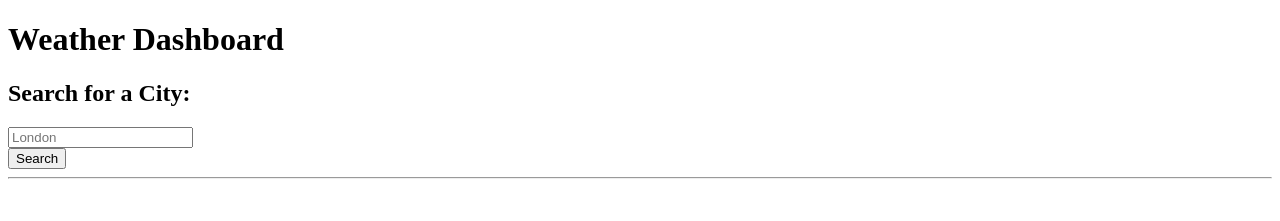
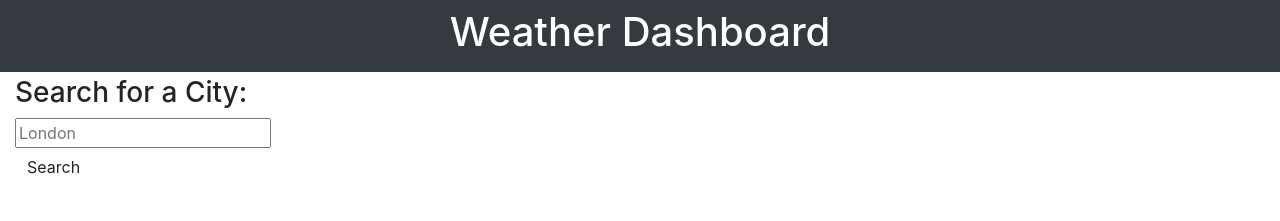
Before and after one commit to Dustek/Weather-Dashboard, a plain HTML site: page index.html in a window 1280 px wide. Drawn offline with nearby package versions, Linux system fonts and the light colour scheme.

Commit message:
fixed bootstrap

```diff
--- a/index.html
+++ b/index.html
@@ -5,6 +5,7 @@
   <meta charset="UTF-8" />
   <meta name="viewport" content="width=device-width, initial-scale=1.0" />
   <meta http-equiv="X-UA-Compatible" content="ie=edge" />
+  <link rel="stylesheet" href="https://stackpath.bootstrapcdn.com/bootstrap/4.5.2/css/bootstrap.min.css">
   <link rel="stylesheet" href="style.css" />
   <title>Weather Dashboard</title>
 </head>
@@ -38,7 +39,7 @@
         <div class="list-group" id="history"></div>
       </aside>
 
-      <div class="col-lg-9 pb-3">
+      <div class="col-lg-3 pb-3">
         <section id="today" class="mt-3" role="region" aria-live="polite"></section>
         <section id="forecast" class="row mt-3" role="region" aria-live="polite"></section>
       </div>
@@ -49,6 +50,8 @@
   <script src="https://cdn.jsdelivr.net/npm/dayjs@1/dayjs.min.js"></script>
   <!-- jQuery -->
   <script src="https://cdnjs.cloudflare.com/ajax/libs/jquery/3.2.1/jquery.min.js"></script>
+  <script src="https://cdn.jsdelivr.net/npm/@popperjs/core@2.11.6/dist/umd/popper.min.js"></script>
+  <script src="https://stackpath.bootstrapcdn.com/bootstrap/4.5.2/js/bootstrap.min.js"></script>
   <script src="script.js"></script>
 </body>
 
```
